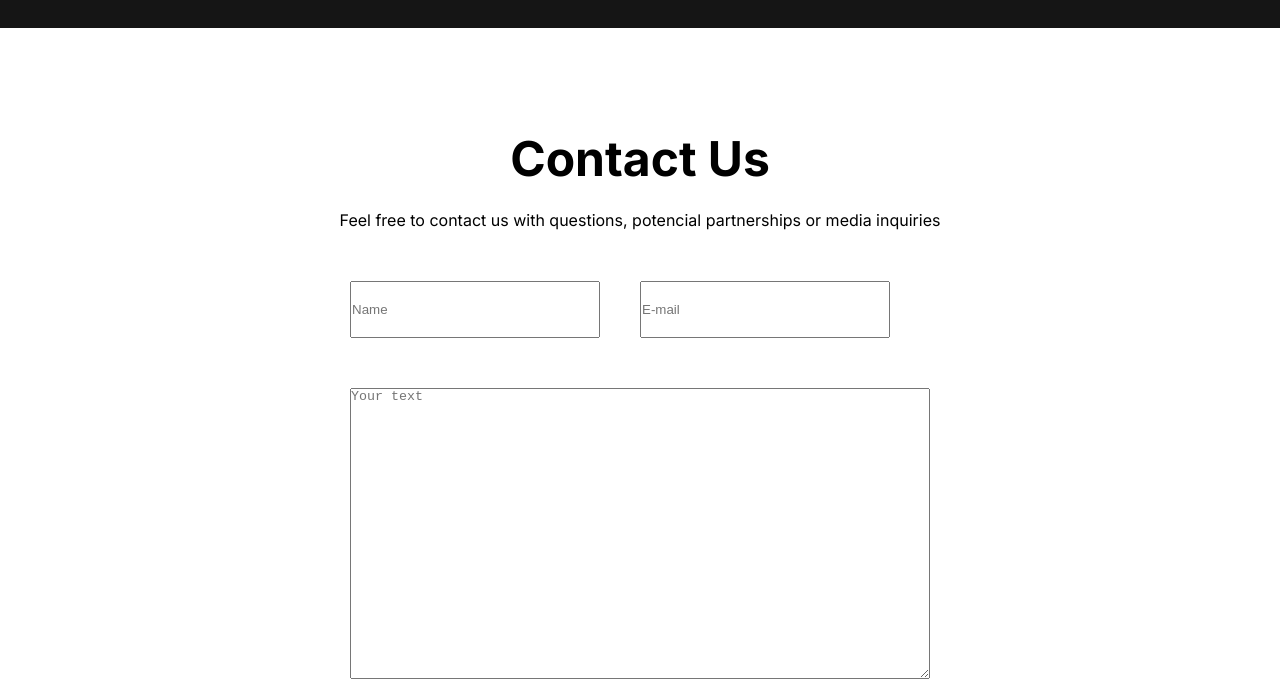
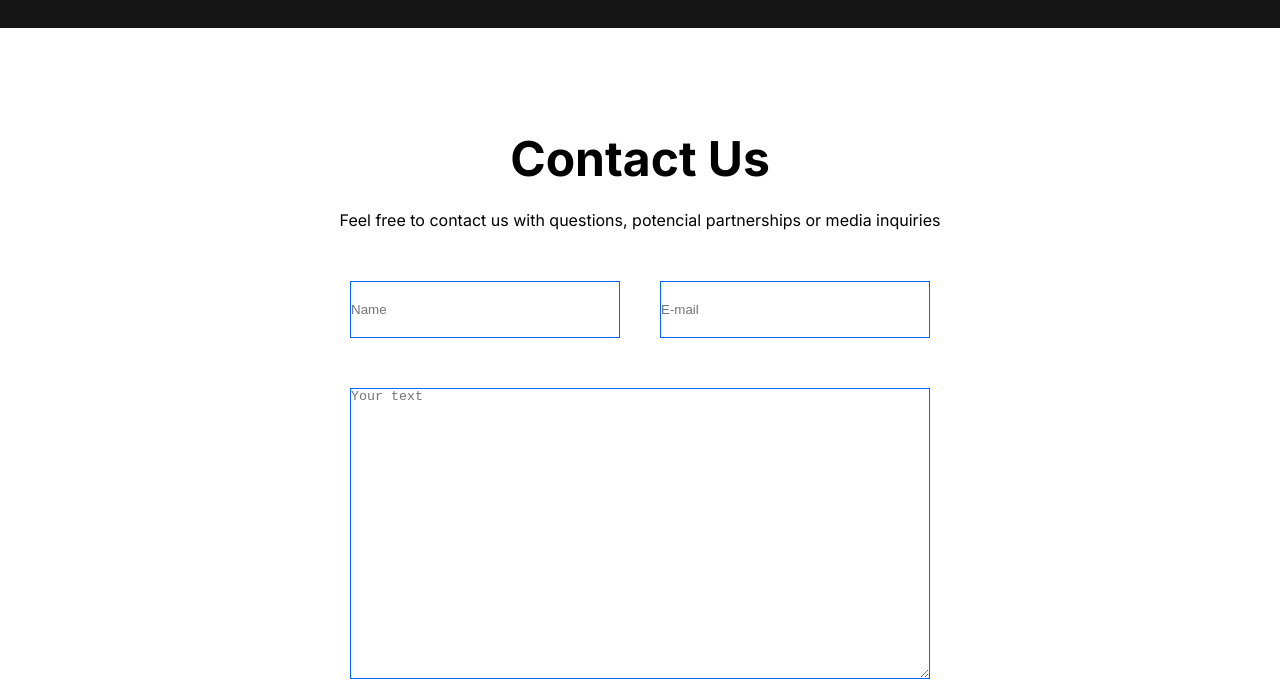
Before and after one commit to craftingweb/lease-cars, a plain HTML site: page contacts.html in a window 1280 px wide. Shown: the part 117-800 px from the top of the page. Drawn offline with Linux system fonts and the light colour scheme.

Commit message:
inpunts central

```diff
--- a/css/style.css
+++ b/css/style.css
@@ -371,19 +371,21 @@ body {
 
 .form__input {
   width: 270px;
-  margin-right: 40px;
   height: 57px;
   margin-bottom: 50px;
+  border: 1px solid #0066ff;
 }
 
 .form__input-outer {
   display: flex;
+  justify-content: space-between;
 }
 
 .form__textarea {
   width: 580px;
   height: 291px;
   margin-bottom: 50px;
+  border: 1px solid #0066ff;
 }
 
 /*
@@ -509,4 +511,5 @@ With this comes that they will be position to one side. So we have to add left:
 24. Connecting to other pages: just in menu links specify name of file. At that extra page looks like will be copied header and footer and everything inside of it as well as main but will empty and we will fill that page like contact.html it will be inside main
 
 -- 2 inputs and text area did not center them with help of align-items, text-align; solution is margin: 0 auto
+- And when 2 inputs in one line, instead of writing margin-right: 40px, it will extra after second input, solution justify-content: space-between
 */
```
